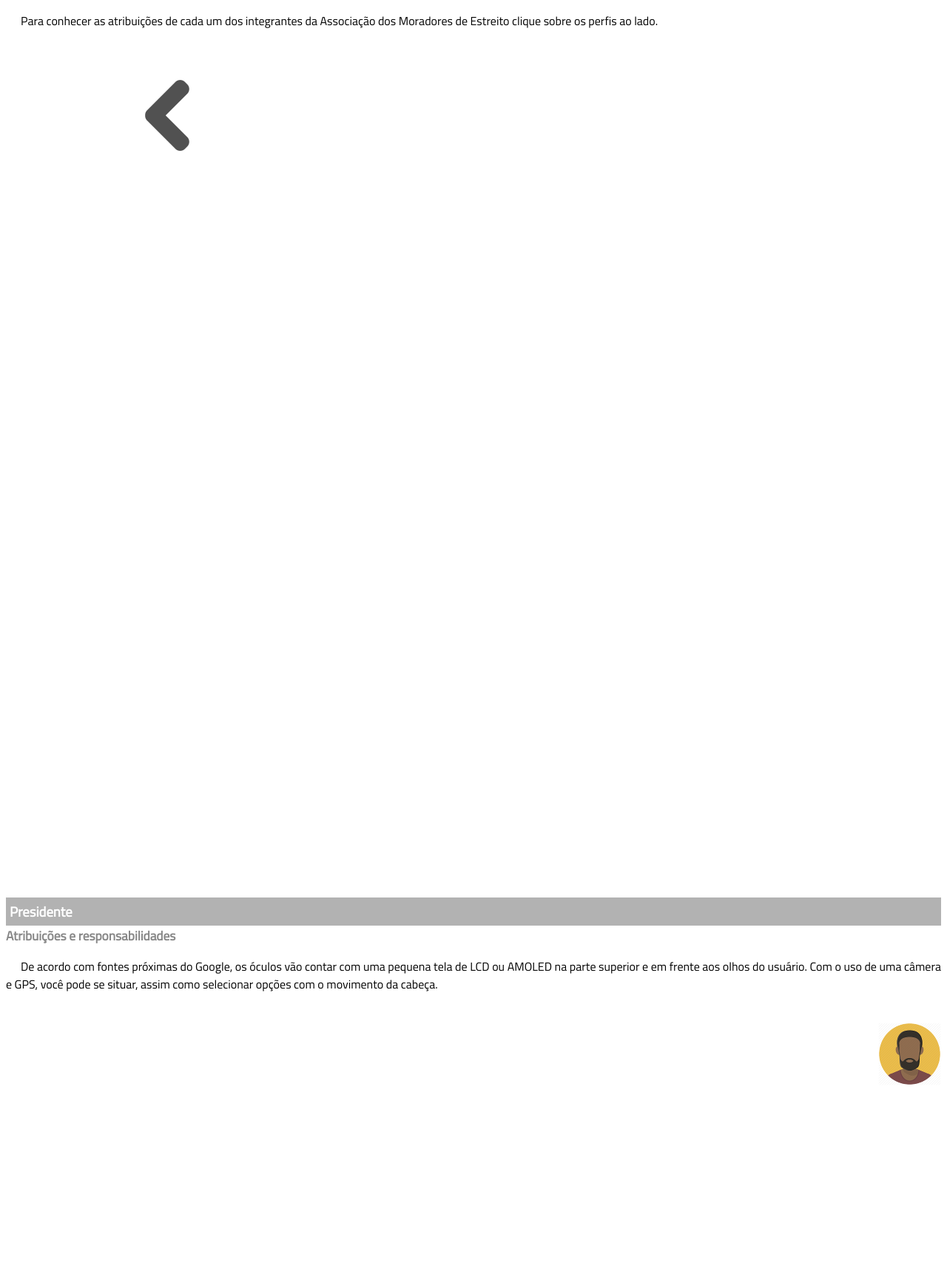
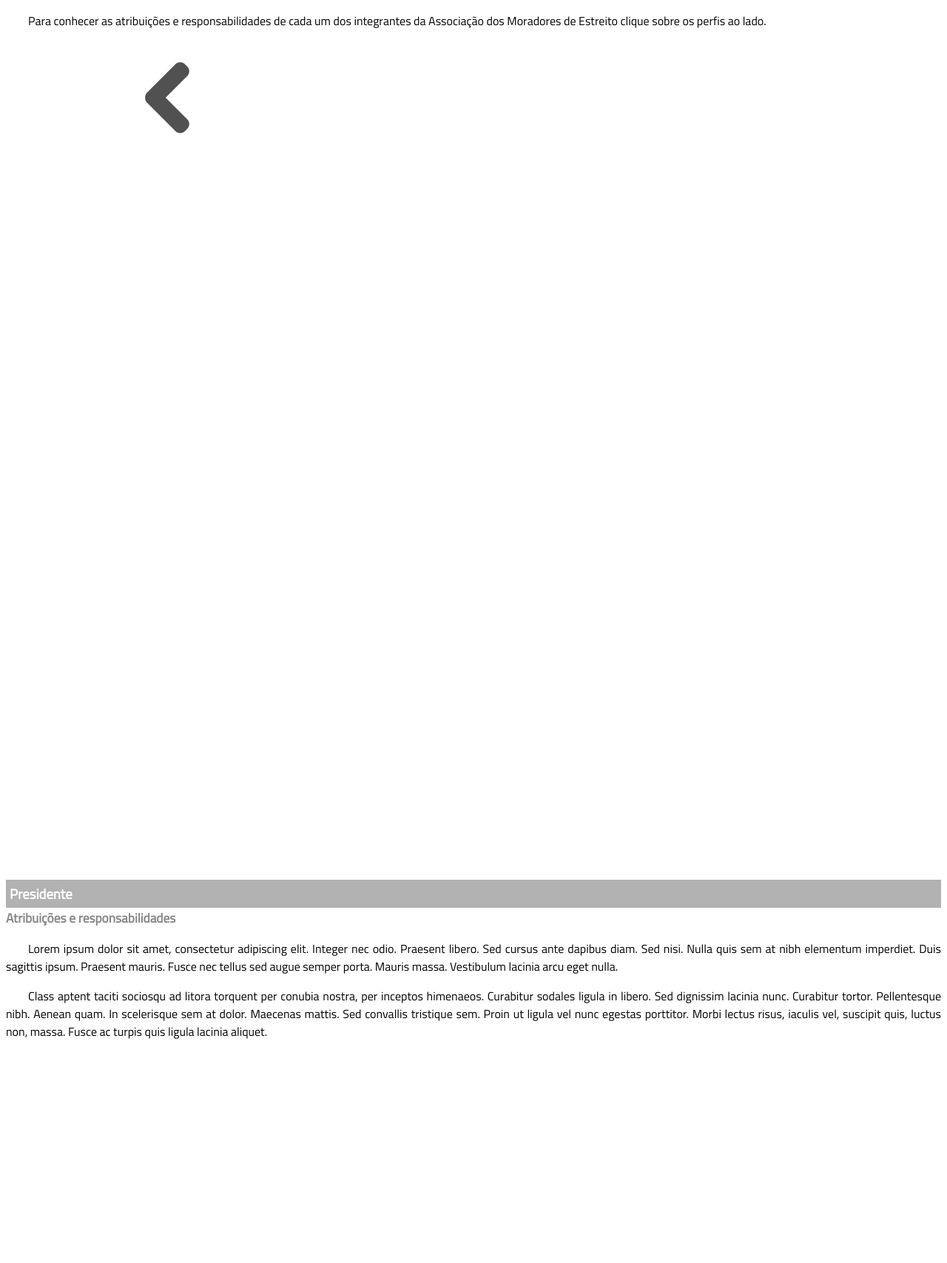
Before and after one commit to erlonpr/associacao-moradores-estreito, a PHP site: page /associacao-membros.html in a window 1280 px wide. Shown: the part 73-1780 px from the top of the page at 74% size. Run offline with PHP 8.4, Linux system fonts and the light colour scheme.

Commit message:
correção da página associação

```diff
--- a/_css/estilo.css
+++ b/_css/estilo.css
@@ -225,11 +225,12 @@ header#cabecalho-artigo-principal h2 {
 header#cabecalho-artigo-principal h3, div#noticias article h3, div#documentos article h3 {
   font-size: 10pt;
   color: #606060;
+  padding: 0px;
+  margin: 0px;
 }
 
 .coloca-texto-a-direita {
   text-align: right;
-  margin: 1px; /* diminuir espaçamento externo */
 }
 
 /* formatação da tabela */
@@ -297,12 +298,6 @@ div#membros article, div#noticias article, div#documentos article {
     margin-bottom: 1000px;
 }
 
-/* formatação dos estilos do parágrafo */
-div#membros p {
-    text-align: justify; /* alinhamento */
-    text-indent: 20px; /* indentação */
-}
-
 /* formatação dos H1 dos articles */
 div#membros article h1 {
     font-size: 14pt;
--- a/associacao-membros.html
+++ b/associacao-membros.html
@@ -12,7 +12,10 @@
         </style>
 
     </head>
-<!-- ####################################################################### -->
+
+    <!--   faz a ligação desta página HTML com as funções JavaScript -->
+    <script type="text/javascript" language="javascript" src="_javascript/funcoes.js"></script>
+
     <body>
 
       <div id="membros">
@@ -23,11 +26,10 @@
                 <h2>Atribuições e responsabilidades</h2>
             </header>
 
-            <p>Para conhecer as atribuições de cada um dos integrantes da Associação dos Moradores de Estreito clique sobre os perfis ao lado.</p>
+            <p>Para conhecer as atribuições e responsabilidades de cada um dos integrantes da Associação dos Moradores de Estreito clique sobre os perfis ao lado.</p>
             <br/>
-            <br/>
-            <!-- imagem e legenda imagem -->
-            <img src="_images/associacao-membros-seta-esquerda.png" alt="Seta apontando para a esquerda"/>
+            <!-- imagem de seta para esquerda e sua legenda -->
+            <img id="icone" src="_images/associacao-membros-seta-esquerda.png" alt="Seta apontando para a esquerda" onmouseover="mudaIcone('_images/associacao-membros-seta-esquerda-hover.png')" onmouseout="mudaIcone('_images/associacao-membros-seta-esquerda.png')"/>
         </article>
 
         <article id="presidente">
@@ -35,10 +37,8 @@
                 <h1>Presidente</h1>
                 <h2>Atribuições e responsabilidades</h2>
             </header>
-            <p>De acordo com fontes próximas do Google, os óculos vão contar com uma pequena tela de LCD ou AMOLED na parte superior e em frente aos olhos do usuário. Com o uso de uma câmera e GPS, você pode se situar, assim como selecionar opções com o movimento da cabeça.</p>
-            <br/>
-            <!-- imagem e legenda imagem -->
-            <img src="_images/associacao-membros-icone-presidente.png" class="coloca-imagem-a-direita" alt="Presidente"/>
+            <p>Lorem ipsum dolor sit amet, consectetur adipiscing elit. Integer nec odio. Praesent libero. Sed cursus ante dapibus diam. Sed nisi. Nulla quis sem at nibh elementum imperdiet. Duis sagittis ipsum. Praesent mauris. Fusce nec tellus sed augue semper porta. Mauris massa. Vestibulum lacinia arcu eget nulla. </p>
+            <p>Class aptent taciti sociosqu ad litora torquent per conubia nostra, per inceptos himenaeos. Curabitur sodales ligula in libero. Sed dignissim lacinia nunc. Curabitur tortor. Pellentesque nibh. Aenean quam. In scelerisque sem at dolor. Maecenas mattis. Sed convallis tristique sem. Proin ut ligula vel nunc egestas porttitor. Morbi lectus risus, iaculis vel, suscipit quis, luctus non, massa. Fusce ac turpis quis ligula lacinia aliquet. </p>
         </article>
 
         <article id="vice-presidente">
@@ -46,10 +46,7 @@
                 <h1>Vice-Presidente</h1>
                 <h2>Atribuições e responsabilidades</h2>
             </header>
-            <p>De acordo com fontes próximas do Google, os óculos vão contar com uma pequena tela de LCD ou AMOLED na parte superior e em frente aos olhos do usuário. Com o uso de uma câmera e GPS, você pode se situar, assim como selecionar opções com o movimento da cabeça.</p>
-            <br/>
-            <!-- imagem e legenda imagem -->
-            <img src="_images/associacao-membros-icone-presidente.png" class="coloca-imagem-a-direita" alt="Vice-presidente"/>
+            <p>Lorem ipsum dolor sit amet, consectetur adipiscing elit. Integer nec odio. Praesent libero. Sed cursus ante dapibus diam. Sed nisi. Nulla quis sem at nibh elementum imperdiet. Duis sagittis ipsum. Praesent mauris. Fusce nec tellus sed augue semper porta. Mauris massa. Vestibulum lacinia arcu eget nulla. Class aptent taciti sociosqu ad litora torquent per conubia nostra, per inceptos himenaeos. </p>
         </article>
 
         <article id="diretor-social">
@@ -57,9 +54,7 @@
                 <h1>Diretor-social</h1>
                 <h2>Atribuições e responsabilidades</h2>
             </header>
-            <p>Quem pensa que para comandar o Google Glass vai precisar de teclado e mouse, se engana redondamente. O dispositivo vem com vários tipos de sensores e microfones embutidos. Assim, para dar um comando, basta falar ou passar o dedo na lateral do óculos.</p>
-            <!-- imagem e legenda imagem -->
-            <img src="_images/det-touch.jpg" alt="Diretor social"/>
+            <p>Lorem ipsum dolor sit amet, consectetur adipiscing elit. Integer nec odio. Praesent libero. Sed cursus ante dapibus diam. Sed nisi. Nulla quis sem at nibh elementum imperdiet. Duis sagittis ipsum. Praesent mauris. Fusce nec tellus sed augue semper porta. Mauris massa. Vestibulum lacinia arcu eget nulla. Class aptent taciti sociosqu ad litora torquent per conubia nostra, per inceptos himenaeos. Curabitur sodales ligula in libero. </p>
         </article>
 
         <article id="tesoureiro">
@@ -67,9 +62,8 @@
                 <h1>Tesoureiro</h1>
                 <h2>Atribuições e responsabilidades</h2>
             </header>
-            <!-- imagem e legenda imagem -->
-            <img src="_images/det-bateria.jpg" class="coloca-imagem-a-direita" alt="Tesoureiro"/>
-            <p>Segundo a própria Google, o Glass virá com uma bateria que tem autonomia suficiente para durar um dia inteiro. Apenas algumas atividades como videoconferências e longas filmagens vão exigir um pouco mais. Além disso ele vem com WiFi, Bluetooth, 3G/4G e muito mais.</p>
+            <p>Lorem ipsum dolor sit amet, consectetur adipiscing elit. Integer nec odio. Praesent libero. Sed cursus ante dapibus diam. Sed nisi. Nulla quis sem at nibh elementum imperdiet. Duis sagittis ipsum. Praesent mauris. Fusce nec tellus sed augue semper porta. Mauris massa. Vestibulum lacinia arcu eget nulla. Class aptent taciti sociosqu ad litora torquent per conubia nostra, per inceptos himenaeos. Curabitur sodales ligula in libero. </p>
+            <p>Praesent mauris. Fusce nec tellus sed augue semper porta. Mauris massa. Vestibulum lacinia arcu eget nulla. Class aptent taciti sociosqu ad litora torquent per conubia nostra, per inceptos himenaeos. Curabitur sodales ligula in libero. Sed dignissim lacinia nunc.</p>
         </article>
 
         <article id="secretario">
@@ -77,19 +71,16 @@
                 <h1>Secretário</h1>
                 <h2>Atribuições e responsabilidades</h2>
             </header>
-            <!-- imagem e legenda imagem -->
-            <img src="_images/det-bateria.jpg" class="coloca-imagem-a-direita" alt="Secretário"/>
-            <p>Segundo a própria Google, o Glass virá com uma bateria que tem autonomia suficiente para durar um dia inteiro. Apenas algumas atividades como videoconferências e longas filmagens vão exigir um pouco mais. Além disso ele vem com WiFi, Bluetooth, 3G/4G e muito mais.</p>
-        </article>
+            <p>Lorem ipsum dolor sit amet, consectetur adipiscing elit. Integer nec odio. Praesent libero. Sed cursus ante dapibus diam. Sed nisi. Nulla quis sem at nibh elementum imperdiet. Duis sagittis ipsum. Praesent mauris. Fusce nec tellus sed augue semper porta. Mauris massa. Vestibulum lacinia arcu eget nulla.</p>
+          </article>
 
         <article id="conselho-fiscal">
             <header>
                 <h1>Conselho Fiscal</h1>
                 <h2>Atribuições e responsabilidades</h2>
             </header>
-            <!-- imagem e legenda imagem -->
-            <img src="_images/det-bateria.jpg" class="coloca-imagem-a-direita" alt="Conselho fiscal"/>
-            <p>Segundo a própria Google, o Glass virá com uma bateria que tem autonomia suficiente para durar um dia inteiro. Apenas algumas atividades como videoconferências e longas filmagens vão exigir um pouco mais. Além disso ele vem com WiFi, Bluetooth, 3G/4G e muito mais.</p>
+            <p>Lorem ipsum dolor sit amet, consectetur adipiscing elit. Integer nec odio. Praesent libero. Sed cursus ante dapibus diam. Sed nisi. Nulla quis sem at nibh elementum imperdiet. Duis sagittis ipsum. Praesent mauris. Fusce nec tellus sed augue semper porta. Mauris massa. Vestibulum lacinia arcu eget nulla. Class aptent taciti sociosqu ad litora torquent per conubia nostra, per inceptos himenaeos. Curabitur sodales ligula in libero. Sed dignissim lacinia nunc. </p>
+            <p>Nulla quis sem at nibh elementum imperdiet. Duis sagittis ipsum. Praesent mauris. Fusce nec tellus sed augue semper porta. Mauris massa. Vestibulum lacinia arcu eget nulla. Class aptent taciti sociosqu ad litora torquent per conubia nostra, per inceptos himenaeos. Curabitur sodales ligula in libero. Sed dignissim lacinia nunc.</p>
         </article>
 
         <article id="conselho-administrativo">
@@ -97,11 +88,8 @@
                 <h1>Conselho Administrativo</h1>
                 <h2>Atribuições e responsabilidades</h2>
             </header>
-            <!-- imagem e legenda imagem -->
-            <img src="_images/det-bateria.jpg" class="coloca-imagem-a-direita" alt="Conselho administrativo"/>
-            <p>Segundo a própria Google, o Glass virá com uma bateria que tem autonomia suficiente para durar um dia inteiro. Apenas algumas atividades como videoconferências e longas filmagens vão exigir um pouco mais. Além disso ele vem com WiFi, Bluetooth, 3G/4G e muito mais.</p>
+            <p>Lorem ipsum dolor sit amet, consectetur adipiscing elit. Integer nec odio. Praesent libero. Sed cursus ante dapibus diam. Sed nisi. Nulla quis sem at nibh elementum imperdiet. Duis sagittis ipsum. Praesent mauris. Fusce nec tellus sed augue semper porta. Mauris massa. Vestibulum lacinia arcu eget nulla. Class aptent taciti sociosqu ad litora torquent per conubia nostra, per inceptos himenaeos. Curabitur sodales ligula in libero. </p>
         </article>
-
       </div>
     </body>
 </html>
--- a/index.html
+++ b/index.html
@@ -50,7 +50,7 @@
               <h3>Associação > Página inicial</h3>
               <h1>Notícias da associação</h1>
               <h2>por Redator</h2>
-              <h3 class="coloca-texto-a-direita">Veja a seguir as notícias sobre a associação</h3>
+              <h3>Veja a seguir as notícias sobre a associação</h3>
           </header>
           <!--############# FIM DO CABEÇALHO DO ARTIGO PRINCIPAL ############-->
 
--- a/transparencia.html
+++ b/transparencia.html
@@ -48,12 +48,10 @@
 
           <!-- CABEÇALHO DO ARTIGO PRINCIPAL -->
           <header id="cabecalho-artigo-principal">
-            <!-- <hgroup> TAG DESCONTINUADA -->
               <h3>Associação > Transparência pública</h3>
-              <h1>Veja todos os gastos e lucros</h1>
+              <h1>Atas e movimentações financeiras</h1>
               <h2>por Redator</h2>
-              <h3 class="coloca-texto-a-direita">Aqui você encontra diversos documentos da associação</h3>
-            <!-- </hgroup> -->
+              <h3>Aqui você encontra diversos documentos da associação</h3>
           </header>
 
             <iframe src="documentos.html" name="documento" id="frame-documentos" scrolling="no"></iframe>
```
Also changed, not shown: associacao.html (+7 -7 lines), documentos.html (+34 -35 lines), noticias.html (+5 -5 lines), _images/associacao-membros-seta-esquerda-hover.png (added), _javascript/audio.js (deleted). Lines whose indentation alone changed are shown as unchanged.
